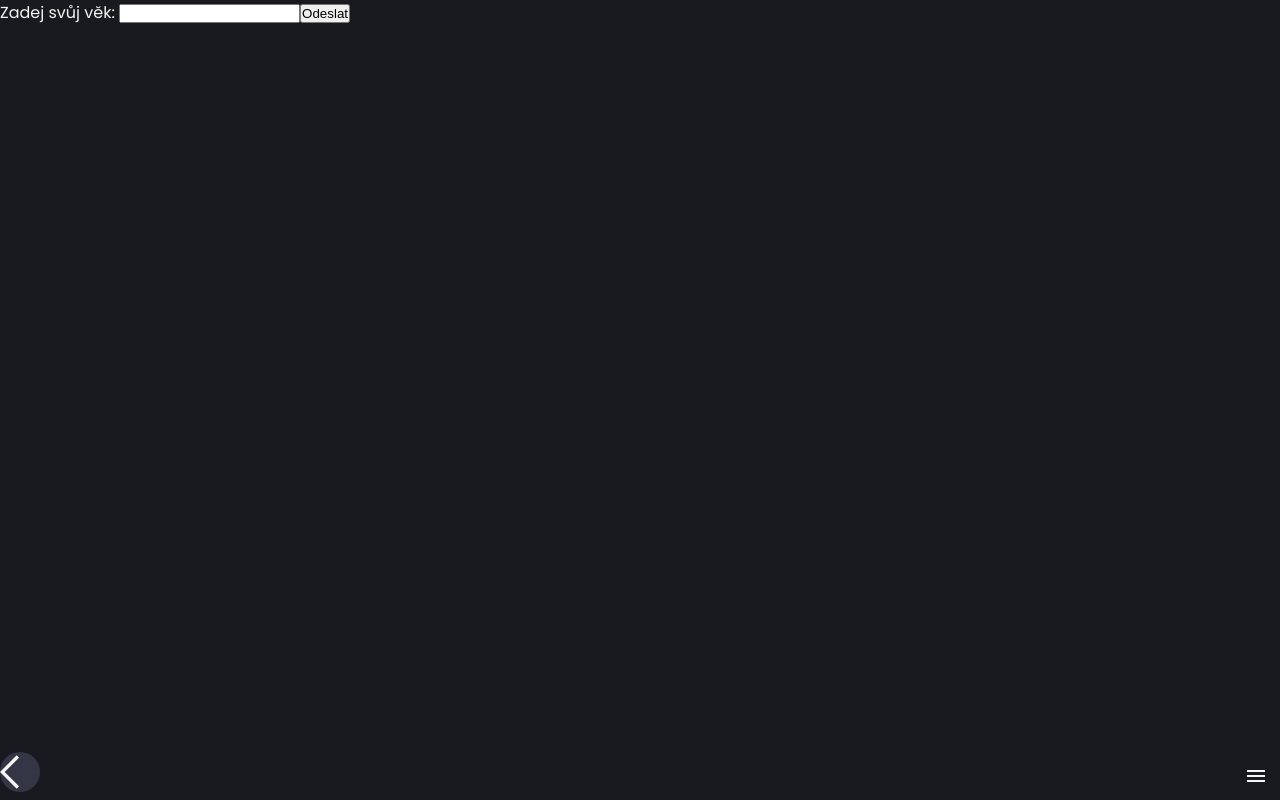
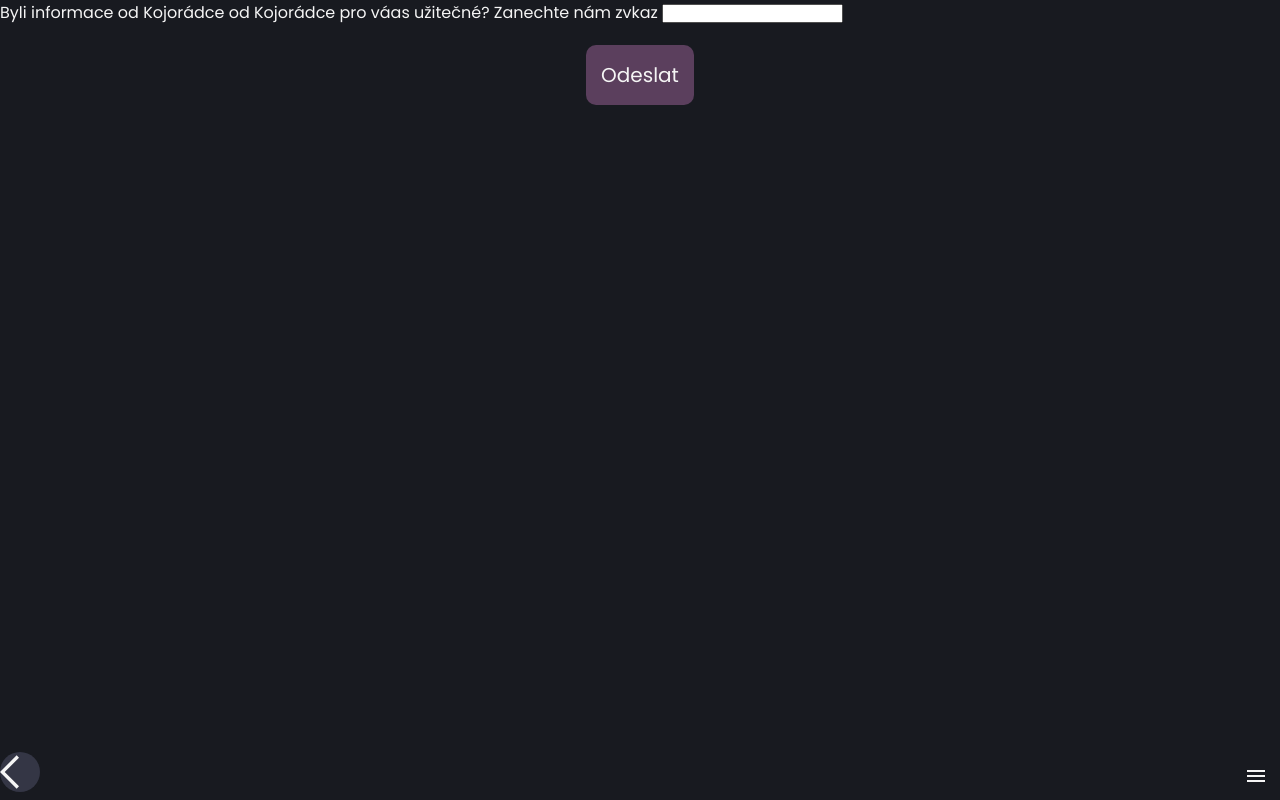
Before and after one commit to badela007/Kojoradce_projekt, a React (Vite) app: page /feedback in a window 1280 px wide. Built offline with nearby package versions, Linux system fonts and the light colour scheme.

Commit message:
feedbackpage update

```diff
--- a/src/components/ButtonsFinal/index.jsx
+++ b/src/components/ButtonsFinal/index.jsx
@@ -6,7 +6,7 @@ export const ButtonsFinal = ({link, backgroundColor, icon}) => {
     return (
 <>
     <Link to="/info-o-kojeni"><div className="answerFinal">Chci znát techniku kojení a polohy</div></Link>
-    <Link to="/"><div className="answerFinal">Nic dalšího nepotřebuji</div></Link>
+    <Link to="/feedback"><div className="answerFinal">Nic dalšího nepotřebuji</div></Link>
     <Link to="/"><div className="answerFinal">Zkusit znovu</div></Link>
 </>
     );
--- a/src/pages/FeedbackPage/index.jsx
+++ b/src/pages/FeedbackPage/index.jsx
@@ -25,16 +25,14 @@ e.preventDefault()
       )
   }
 
-
-
-
-
   return (
     <>
-    <form onSubmit={handleSubmit}>
-  <label>Zadej svůj věk: <input id="age-input" type="text" name="message" /></label>
-  <button type="submit">Odeslat</button>
+    <div className='feedback_container'>
+    <form className="feedback" onSubmit={handleSubmit}>
+  <label>Byli informace od Kojorádce od Kojorádce pro váas užitečné? Zanechte nám zvkaz <input id="age-input" type="text" name="message" /></label>
+  <button className="answerButton" type="submit">Odeslat</button>
 </form>
+</div>
     </>
   );
 };
--- a/src/pages/FeedbackPage/style.css
+++ b/src/pages/FeedbackPage/style.css
@@ -0,0 +1,4 @@
+.feedback {
+    display: flex;
+    flex-direction: column;
+}
```
